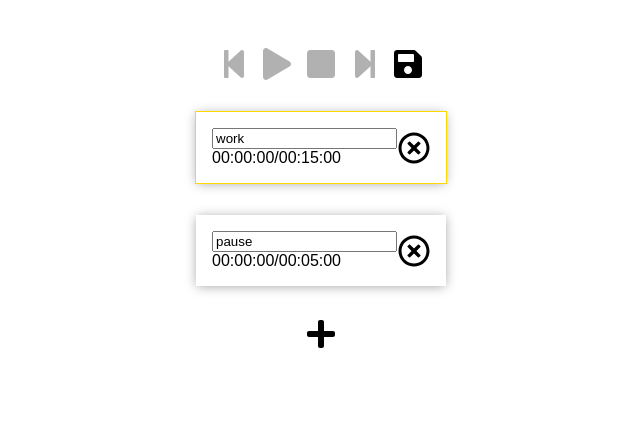
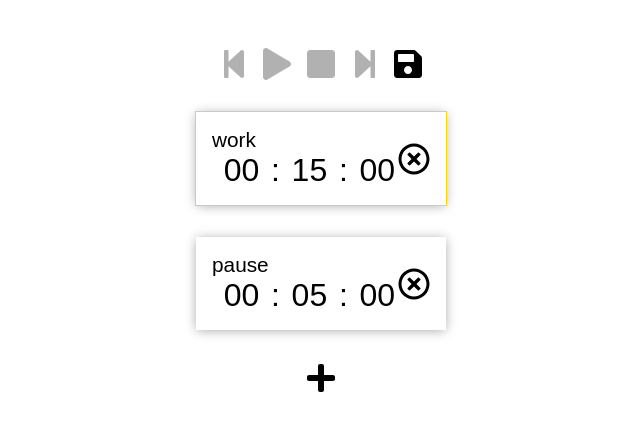
Before and after one commit to TanaseHagi/timer-loop, a React (Create React App) app: page / in a window 1280 px wide. Both pictures are taken after a click on the icon 727 px from the left and 64 px from the top of the page. Shown: the top 430 px of the page, without its empty margins (319-959 px from the left). Built offline with nearby package versions, Linux system fonts and the light colour scheme; the HTML template or start-up script is replaced by a standard one.

Commit message:
added more timer editing implementation

```diff
--- a/src/@types.ts
+++ b/src/@types.ts
@@ -10,3 +10,9 @@ export interface ITimerState {
     playing: boolean;
     timers: ITimer[];
 }
+
+export interface ICounterObject {
+    s: number;
+    m: number;
+    h: number;
+}
--- a/src/App.tsx
+++ b/src/App.tsx
@@ -1,6 +1,7 @@
 import * as React from 'react';
 import { ITimer, ITimerState } from "./@types";
-import { Timer, ChangeType, getHumanFormatedTime } from "./Timer"
+import { Timer, ChangeType } from "./Timer"
+import { getHumanFormatedTime } from "./CounterUtil";
 import { Audio } from "./Audio";
 import { Title } from "./Title";
 import { Logger } from "./Logger";
@@ -92,10 +93,17 @@ export default class App extends React.PureComponent<IAppProps, IAppState> {
   }
 
   static getInitialState = (): IAppState => ({
+    ...App.getDefaultState(),
+  });
+
+  static getDefaultState = (): IAppState => ({
     editing: false,
     currentTimerIndex: 0,
     playing: false,
-    timers: [
+    timers: App.getDefaultTimers(),
+  });
+
+  static getDefaultTimers = (): ITimer[] => ([
     {
       name: "work",
       duration: 15 * 60 * 1000, // 15 min
@@ -108,8 +116,7 @@ export default class App extends React.PureComponent<IAppProps, IAppState> {
       current: 0,
       audioURL: bellx2,
     }
-    ]
-  });
+  ]);
 
   static newCounter = 1;
 
@@ -159,10 +166,14 @@ export default class App extends React.PureComponent<IAppProps, IAppState> {
 
   private remove = (index: number) => () => this.setState(App.removeTimer(index));
 
-  private change = (index: number) => (type: ChangeType) => (e: React.ChangeEvent<HTMLInputElement>) => {
+  private change = (index: number) => (type: ChangeType) => (e: React.ChangeEvent<HTMLInputElement> | number) => {
     switch (type) {
       case ChangeType.NAME:
-        this.setState(App.changeTimer(index, { name: e.target.value }));
+        typeof e !== "number" && this.setState(App.changeTimer(index, { name: e.target.value }));
+        return;
+
+      case ChangeType.DURATION:
+        typeof e === "number" && this.setState(App.changeTimer(index, { duration: e }));
         return;
 
       default:
--- /dev/null
+++ b/src/CounterEditor.tsx
@@ -0,0 +1,82 @@
+import * as React from "react";
+import { ICounterObject } from "./@types";
+import { getMilliseconds, getTimeObject, timeRange, getTwoDigitString } from "./CounterUtil";
+
+interface ICounterEditorProps {
+  milliseconds: number;
+  onChange?(miliseconds: number): void;
+}
+
+interface ICounterEditorState extends ICounterObject {
+
+}
+
+enum CounterPart {
+  SECONDS,
+  MINUTES,
+  HOURS,
+}
+
+const inputStyle: React.CSSProperties = {
+  border: 0,
+  padding: 0,
+  margin: 0,
+  fontSize: "1em",
+  textAlign: "center",
+  outline: 0,
+};
+
+export class CounterEditor extends React.PureComponent<ICounterEditorProps, ICounterEditorState> {
+
+  static onChange = (state: ICounterEditorState, props: ICounterEditorProps) => props.onChange && props.onChange(getMilliseconds(state));
+
+  state: ICounterEditorState = {
+    s: 0,
+    m: 0,
+    h: 0,
+  }
+
+  private change = (type: CounterPart) => (e: React.ChangeEvent<HTMLInputElement>) => {
+    switch (type) {
+      case CounterPart.HOURS: {
+        const state: ICounterEditorState = { ...this.state, h: timeRange(0, parseInt(e.target.value) || 0, 23) };
+        this.setState(state);
+        CounterEditor.onChange(state, this.props);
+        return;
+      }
+      case CounterPart.MINUTES: {
+        const state: ICounterEditorState = { ...this.state, m: timeRange(0, parseInt(e.target.value) || 0, 59) };
+        this.setState(state);
+        CounterEditor.onChange(state, this.props);
+        return;
+      }
+      case CounterPart.SECONDS: {
+        const state: ICounterEditorState = { ...this.state, s: timeRange(0, parseInt(e.target.value) || 0, 59) };
+        this.setState(state);
+        CounterEditor.onChange(state, this.props);
+        return;
+      }
+      default:
+        return;
+    }
+  }
+
+  componentDidMount() {
+    this.setState({ ...getTimeObject(this.props.milliseconds) });
+  }
+
+  componentDidUpdate() {
+    const t = getTimeObject(this.props.milliseconds);
+    this.setState({ ...t });
+  }
+
+  render() {
+    return (
+      <div style={{ fontSize: "2em" }}>
+        <input value={getTwoDigitString(this.state.h)} onChange={this.change(CounterPart.HOURS)} style={inputStyle} size={1} />:
+        <input value={getTwoDigitString(this.state.m)} onChange={this.change(CounterPart.MINUTES)} style={inputStyle} size={1} />:
+        <input value={getTwoDigitString(this.state.s)} onChange={this.change(CounterPart.SECONDS)} style={inputStyle} size={1} />
+      </div>
+    );
+  }
+}
--- /dev/null
+++ b/src/CounterUtil.ts
@@ -0,0 +1,28 @@
+import { ICounterObject } from "./@types";
+import { duration } from "moment";
+
+export const getTimeObject = (milliseconds: number): ICounterObject => {
+    const d = duration(milliseconds);
+    return ({
+        h: d.hours(),
+        m: d.minutes(),
+        s: d.seconds(),
+    });
+}
+
+export const getTwoDigitString = (number: number) => `${number < 10 ? "0" : ""}${number}`;
+
+export const getHumanFormatedTime = (milliseconds: number) => {
+    const t = getTimeObject(milliseconds);
+    return (`${getTwoDigitString(t.h)}:${getTwoDigitString(t.m)}:${getTwoDigitString(t.s)}`);
+}
+
+export const getMilliseconds = (time: ICounterObject) => {
+    return (
+        time.s * 1000 +
+        time.m * 60 * 1000 +
+        time.h * 60 * 60 * 1000
+    );
+}
+
+export const timeRange = (min: number, val: number, max: number) => Math.max(min, Math.min(val, max))
--- a/src/Timer.tsx
+++ b/src/Timer.tsx
@@ -1,6 +1,8 @@
 import * as React from "react";
 import { ITimer } from "./@types";
 import { Button, ButtonTypeEnum } from "./Button";
+import { getHumanFormatedTime } from "./CounterUtil";
+import { CounterEditor } from "./CounterEditor";
 
 export enum ChangeType {
   NAME,
@@ -12,22 +14,7 @@ interface ITimerProps {
   active?: boolean;
   editing?: boolean;
   onRemove?(): void;
-  onChange?(type: ChangeType): (e: React.ChangeEvent<HTMLInputElement>) => void;
-}
-
-export const getHumanFormatedTime = (milliseconds: number) => {
-  const t = parseInt(`${milliseconds / 1000}`);
-  let s = ((t % 60));
-  let m = Math.floor(t / 60);
-  let h = Math.floor(t / 3600);
-  s = (s >= 60) ? 0 : s;
-  m = (m >= 60) ? 0 : m;
-  return (`${h < 10 ? "0" : ""}${h}:${m < 10 ? "0" : ""}${m}:${s < 10 ? "0" : ""}${s}`);
-}
-
-const getMilliseconds = (time: string) => {
-  const t = time.split(":").reverse();
-  return (parseInt(t[0]) * 1000 + parseInt(t[1]) * 60 * 1000 + parseInt(t[2]) * 60 * 60 * 1000);
+  onChange?(type: ChangeType): (e: React.ChangeEvent<HTMLInputElement> | number) => void;
 }
 
 const style: React.CSSProperties = {
@@ -46,23 +33,37 @@ const buttonStyle: React.CSSProperties = {
   top: "0em",
 }
 
+const nameStyle: React.CSSProperties = {
+  fontSize: "1.3em",
+}
+
+const durationStyle: React.CSSProperties = {
+  fontSize: "2em",
+}
+
+const inputStyle: React.CSSProperties = {
+  border: 0,
+  padding: 0,
+  margin: 0,
+  outline: 0,
+};
+
 const TimerView: React.StatelessComponent<ITimerProps> = props => (
   <div style={{ outline: props.active ? "1px solid gold" : "", ...style }}>
-    <div>{props.item.name}</div>
-    <div>
+    <div style={nameStyle}>{props.item.name}</div>
+    <div style={durationStyle}>
+      {getHumanFormatedTime(props.item.duration - props.item.current)}
+    </div>
+    {/* <div>
       {getHumanFormatedTime(props.item.current)}/{getHumanFormatedTime(props.item.duration)}
-    </div>
+    </div> */}
   </div>
 );
 
 const TimerEdit: React.StatelessComponent<ITimerProps> = props => (
   <div style={{ outline: props.active ? "1px solid gold" : "", ...style }}>
-    <div>
-      <input value={props.item.name} onChange={props.onChange && props.onChange(ChangeType.NAME)} />
-    </div>
-    <div>
-      {getHumanFormatedTime(props.item.current)}/{getHumanFormatedTime(props.item.duration)}
-    </div>
+    <input value={props.item.name} onChange={props.onChange && props.onChange(ChangeType.NAME)} style={{ ...nameStyle, ...inputStyle, width: "100%" }}/>
+    <CounterEditor milliseconds={props.item.duration} onChange={props.onChange && props.onChange(ChangeType.DURATION)} />
     <Button type={ButtonTypeEnum.REMOVE} onClick={props.onRemove} style={buttonStyle} />
   </div>
 );
```
Lines whose indentation alone changed are shown as unchanged.
